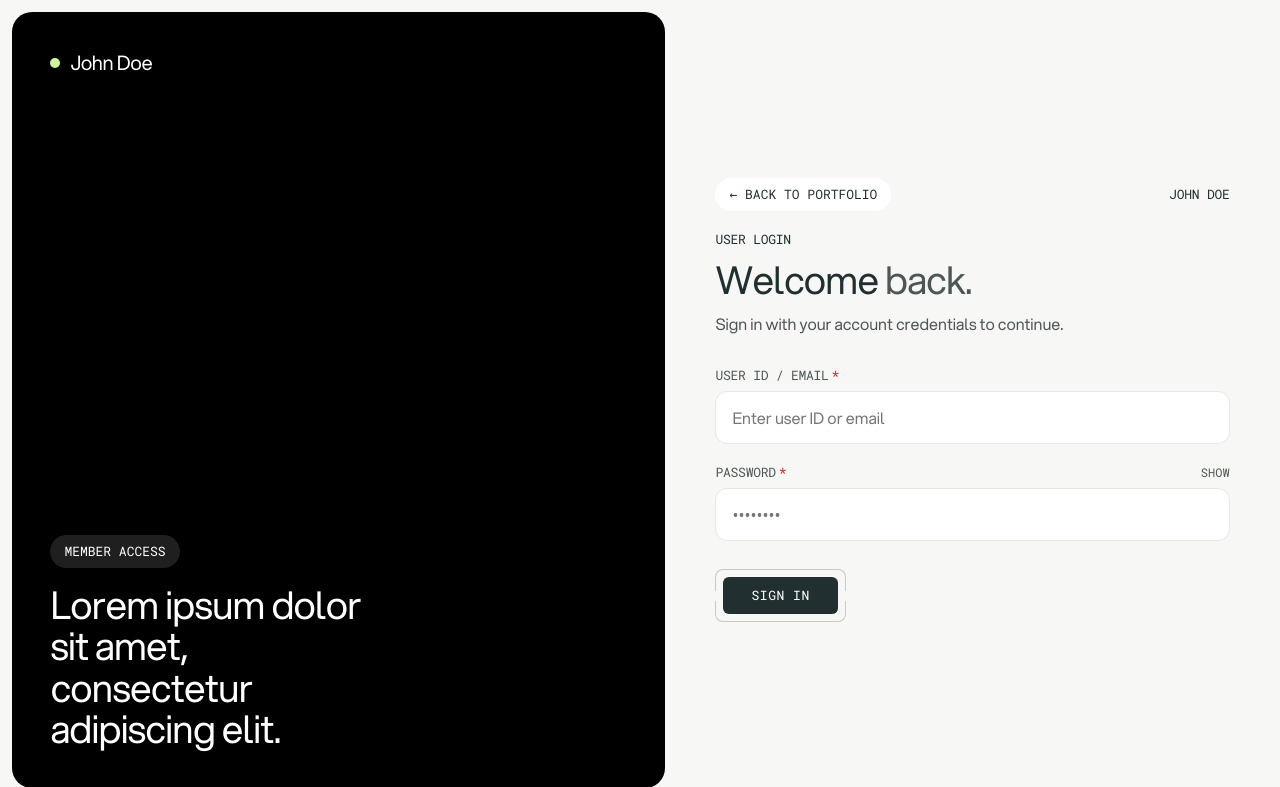
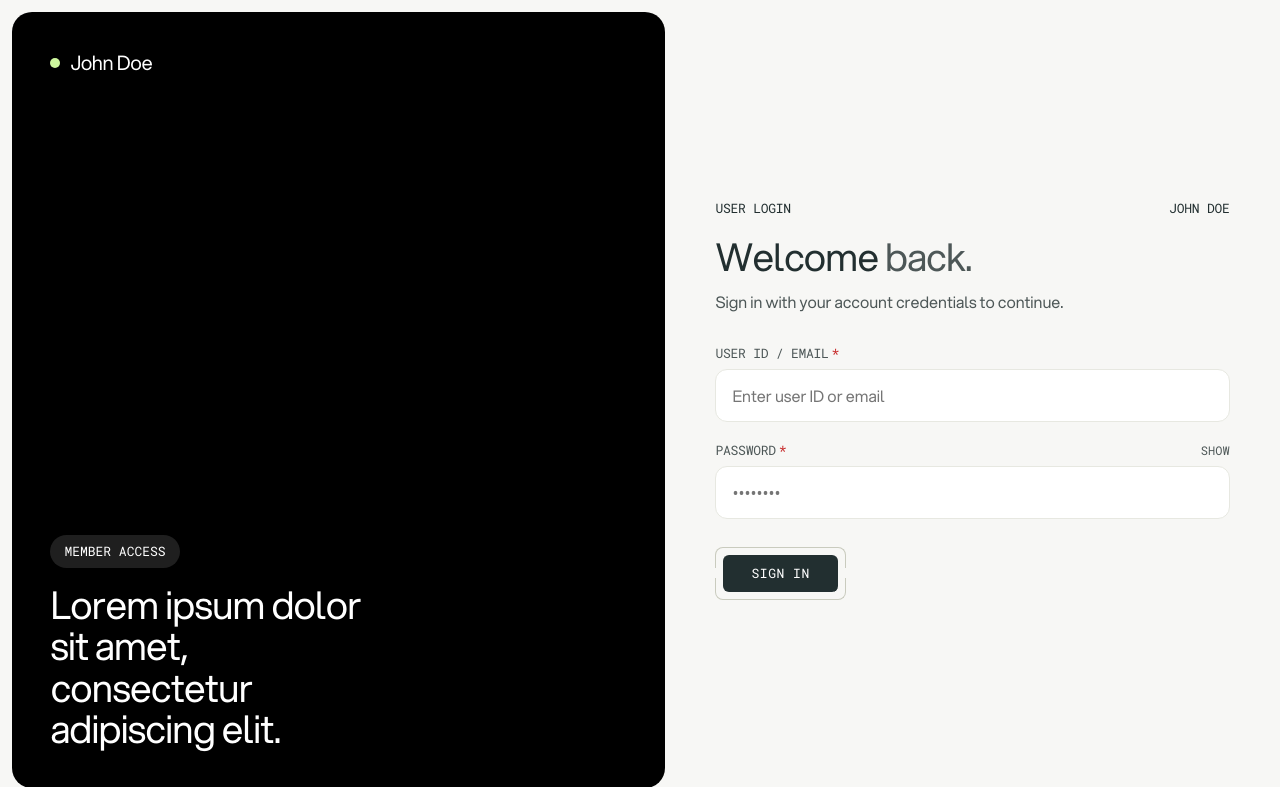
Before and after one commit to SajuSV/WebdevP, a Laravel app: page /login in a window 1280 px wide. Shown: the top 787 px of the page. Run offline with Laravel 12, Linux system fonts and the light colour scheme; data comes from the database, SQL or seed files in the repository.

Commit message:
user login page text correction

```diff
--- a/resources/views/auth/user-login.blade.php
+++ b/resources/views/auth/user-login.blade.php
@@ -24,13 +24,12 @@
     <section class="form-pane">
         <div class="login-shell">
             <div class="top-bar">
-                <a href="{{ url('/') }}" class="back-link">← Back to Portfolio</a>
+                <span class="mono-label">User Login</span>
                 <span class="mono-label">{{ $site->name }}</span>
             </div>
 
             <div class="login-card">
                 <div class="card-head">
-                    <span class="mono-label">User Login</span>
                     <h1 class="title">Welcome <span class="muted">back.</span></h1>
                     <p class="subtitle">Sign in with your account credentials to continue.</p>
                 </div>
```
